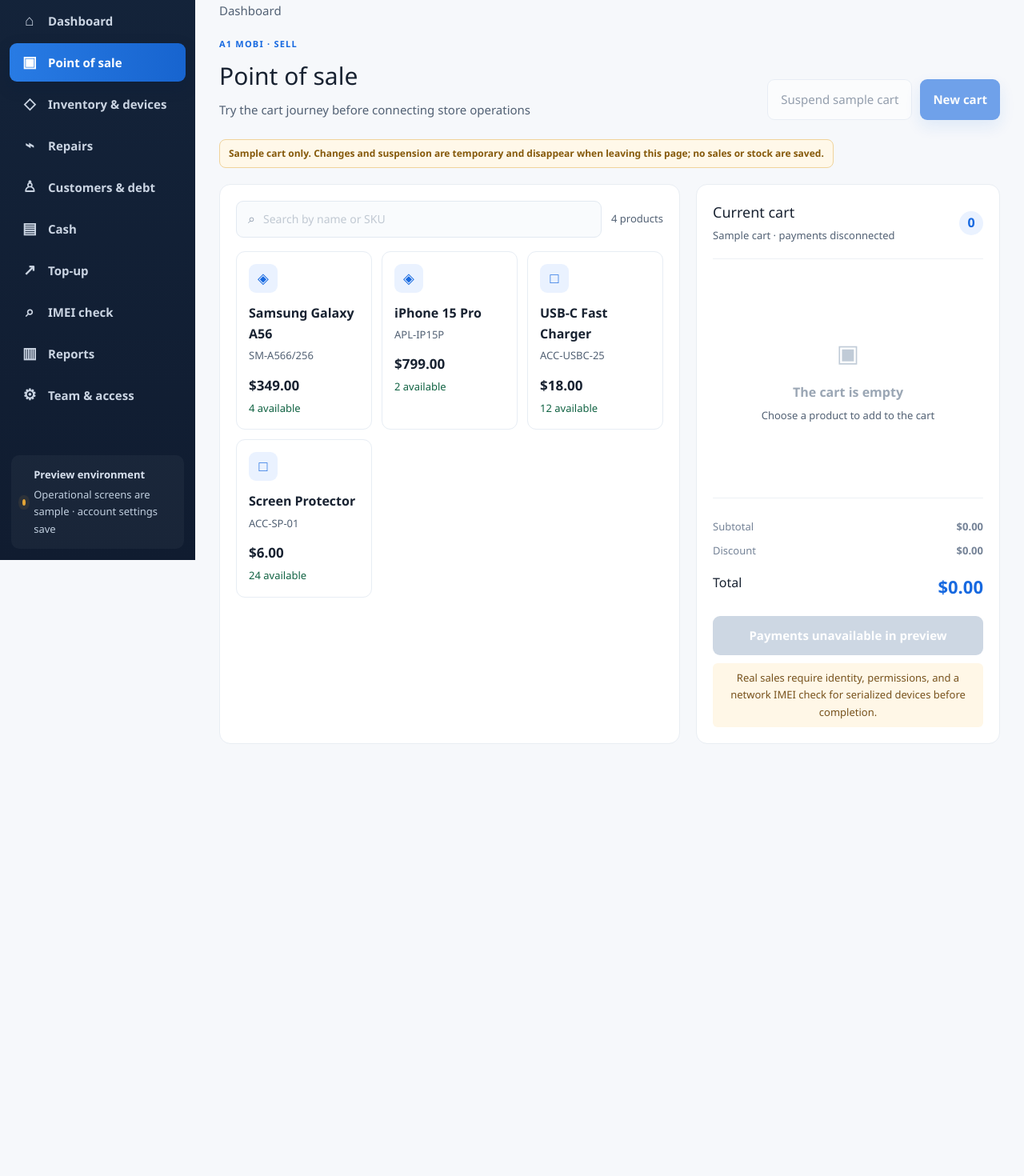
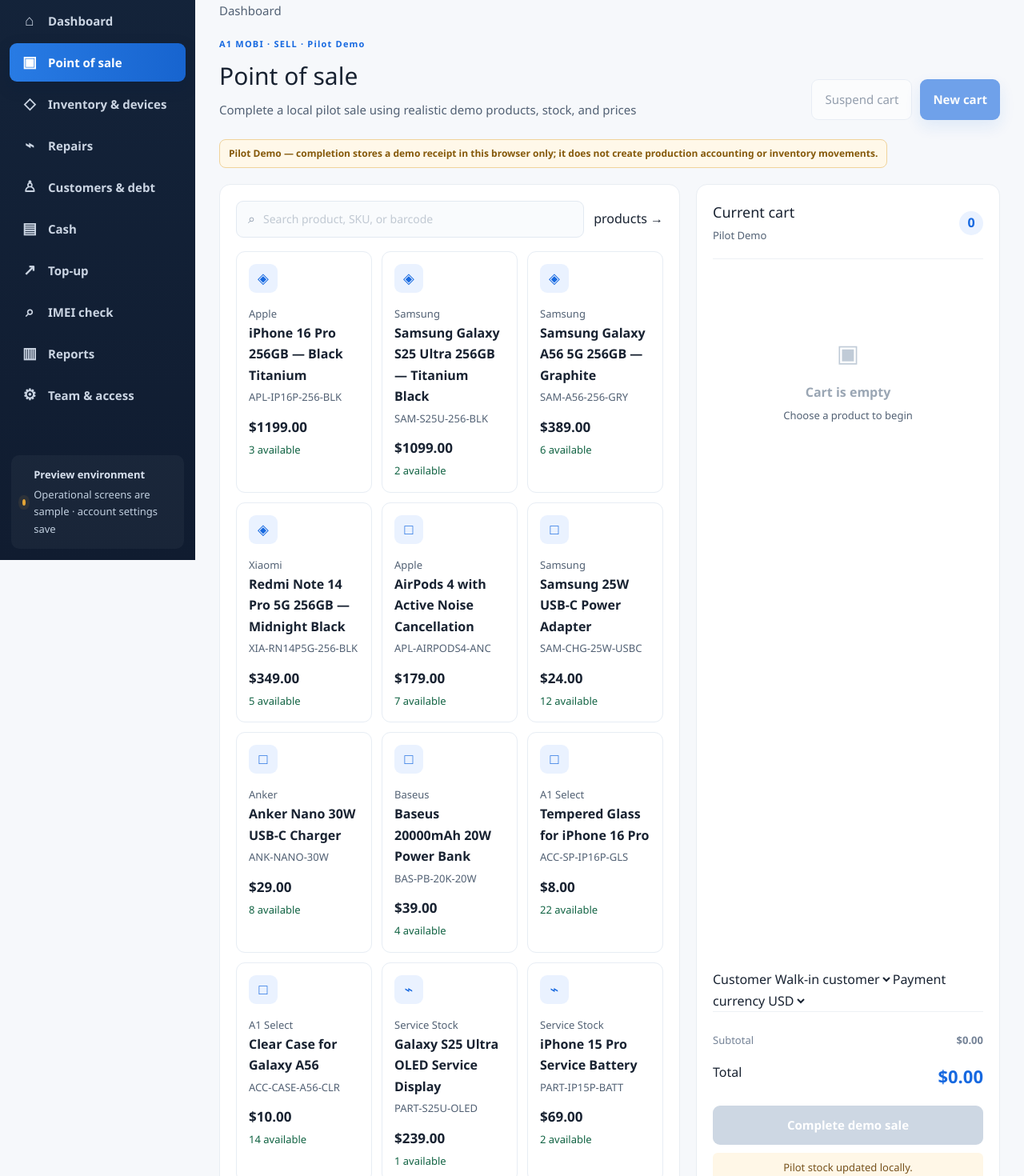
Before and after one commit to a1medianet/a1-mobi, a Next.js app: page /en/pos in a window 1280 px wide. Shown: the part 100-1570 px from the top of the page at 80% size. Before the commit the page ends 1060 px from the top, so only its background shows below. Built offline with nearby package versions, Linux system fonts and the light colour scheme.

Commit message:
Make POS a realistic local pilot sale flow

```diff
--- a/src/app/[locale]/pos/page.tsx
+++ b/src/app/[locale]/pos/page.tsx
@@ -1,112 +1,257 @@
 "use client";
-import { useState } from "react";
+
+import Link from "next/link";
+import { useEffect, useMemo, useState } from "react";
 import { useParams } from "next/navigation";
-import Link from "next/link";
+import { demoProducts, demoStore, type DemoProduct } from "@/demo/data";
 
-const products = [
-  { en:"Samsung Galaxy A56", ar:"Samsung Galaxy A56", sku:"SM-A566/256", price:349, stock:4, serial:true },
-  { en:"iPhone 15 Pro", ar:"iPhone 15 Pro", sku:"APL-IP15P", price:799, stock:2, serial:true },
-  { en:"USB-C Fast Charger", ar:"شاحن USB-C سريع", sku:"ACC-USBC-25", price:18, stock:12, serial:false },
-  { en:"Screen Protector", ar:"واقي شاشة", sku:"ACC-SP-01", price:6, stock:24, serial:false },
-];
-type Product = typeof products[number];
-type CartLine = { product: Product; quantity: number };
+type CartLine = { product: DemoProduct; quantity: number };
+type DemoReceipt = {
+  number: string;
+  customer: string;
+  totalUsd: number;
+  currency: "USD" | "LBP";
+  paidAmount: number;
+  createdAt: string;
+  items: number;
+};
+
 const copy = {
   ar: {
-    back:"لوحة التحكم", title:"نقطة البيع", subtitle:"جرّب رحلة السلة قبل ربطها بعمليات المتجر",
-    preview:"سلة توضيحية فقط. التغييرات والتعليق مؤقتة وتزول عند مغادرة الصفحة؛ لا تُحفظ مبيعات أو مخزون.",
-    suspend:"تعليق السلة التجريبية", resume:"استعادة السلة التجريبية", fresh:"سلة جديدة",
-    search:"ابحث بالاسم أو SKU", products:"منتجات", available:"متوفر", add:"أضف",
-    cart:"السلة الحالية", sample:"سلة توضيحية · الدفع غير متصل", empty:"السلة فارغة",
-    choose:"اختر منتجًا لإضافته إلى السلة", noResults:"لا توجد منتجات مطابقة",
-    subtotal:"المجموع الفرعي", discount:"الخصم", total:"الإجمالي", remove:"احذف", quantity:"الكمية",
-    more:"زيادة الكمية", less:"تقليل الكمية", blocked:"الدفع غير متاح في المعاينة",
-    note:"البيع الفعلي يتطلب هوية وصلاحيات وفحص IMEI شبكيًا للأجهزة التسلسلية قبل الإكمال.",
-    oneSuspend:"استعد السلة المعلقة أولًا؛ المعاينة تدعم سلة معلقة واحدة.",
+    back:"لوحة التحكم", title:"نقطة البيع", subtitle:"تجربة بيع كاملة محليًا بمنتجات ومخزون وأسعار تجريبية واقعية",
+    preview:"Pilot Demo — الإكمال هنا يحفظ إيصالًا تجريبيًا في هذا المتصفح فقط ولا ينشئ قيدًا محاسبيًا أو حركة مخزون إنتاجية.",
+    suspend:"تعليق السلة", resume:"استعادة السلة", fresh:"سلة جديدة",
+    search:"ابحث بالمنتج أو SKU أو الباركود", products:"منتجات", available:"متوفر", add:"أضف",
+    cart:"السلة الحالية", pilot:"Pilot Demo", empty:"السلة فارغة", choose:"اختر منتجًا للبدء", noResults:"لا توجد منتجات مطابقة",
+    subtotal:"المجموع", total:"الإجمالي", remove:"احذف", quantity:"الكمية", more:"زيادة", less:"تقليل",
+    customer:"العميل", walkin:"عميل نقدي", rami:"رامي درويش", lina:"لينا مصطفى",
+    currency:"عملة الدفع", usd:"USD", lbp:"LBP", rate:"سعر صرف تجريبي",
+    complete:"إكمال البيع التجريبي", completing:"جارٍ الإكمال…",
+    serialized:"يتطلب IMEI/Serial في الربط التشغيلي", receipt:"تم إنشاء إيصال تجريبي", receiptNo:"رقم الإيصال",
+    paid:"المدفوع", items:"العناصر", another:"عملية جديدة", local:"محفوظ محليًا على هذا المتصفح",
+    stockChanged:"تم تحديث مخزون التجربة محليًا.",
   },
   en: {
-    back:"Dashboard", title:"Point of sale", subtitle:"Try the cart journey before connecting store operations",
-    preview:"Sample cart only. Changes and suspension are temporary and disappear when leaving this page; no sales or stock are saved.",
-    suspend:"Suspend sample cart", resume:"Resume sample cart", fresh:"New cart",
-    search:"Search by name or SKU", products:"products", available:"available", add:"Add",
-    cart:"Current cart", sample:"Sample cart · payments disconnected", empty:"The cart is empty",
-    choose:"Choose a product to add to the cart", noResults:"No matching products",
-    subtotal:"Subtotal", discount:"Discount", total:"Total", remove:"Remove", quantity:"Quantity",
-    more:"Increase quantity", less:"Decrease quantity", blocked:"Payments unavailable in preview",
-    note:"Real sales require identity, permissions, and a network IMEI check for serialized devices before completion.",
-    oneSuspend:"Resume the suspended cart first; preview supports one suspended cart.",
+    back:"Dashboard", title:"Point of sale", subtitle:"Complete a local pilot sale using realistic demo products, stock, and prices",
+    preview:"Pilot Demo — completion stores a demo receipt in this browser only; it does not create production accounting or inventory movements.",
+    suspend:"Suspend cart", resume:"Resume cart", fresh:"New cart",
+    search:"Search product, SKU, or barcode", products:"products", available:"available", add:"Add",
+    cart:"Current cart", pilot:"Pilot Demo", empty:"Cart is empty", choose:"Choose a product to begin", noResults:"No matching products",
+    subtotal:"Subtotal", total:"Total", remove:"Remove", quantity:"Quantity", more:"Increase", less:"Decrease",
+    customer:"Customer", walkin:"Walk-in customer", rami:"Rami Darwish", lina:"Lina Mustafa",
+    currency:"Payment currency", usd:"USD", lbp:"LBP", rate:"Demo exchange rate",
+    complete:"Complete demo sale", completing:"Completing…",
+    serialized:"IMEI/Serial required when operational wiring is enabled", receipt:"Demo receipt created", receiptNo:"Receipt",
+    paid:"Paid", items:"Items", another:"New sale", local:"Stored locally in this browser", stockChanged:"Pilot stock updated locally.",
   },
+} as const;
+
+const customerOptions = {
+  ar:["عميل نقدي","رامي درويش","لينا مصطفى"],
+  en:["Walk-in customer","Rami Darwish","Lina Mustafa"],
 };
+
 export default function PosPage() {
   const { locale: raw } = useParams<{ locale: string }>();
-  const locale = raw === "en" ? "en" : "ar", t = copy[locale];
+  const locale = raw === "en" ? "en" : "ar";
+  const t = copy[locale];
   const [query,setQuery] = useState("");
   const [cart,setCart] = useState<CartLine[]>([]);
   const [suspended,setSuspended] = useState<CartLine[] | null>(null);
-  const filtered = products.filter(p => [p.ar,p.en,p.sku].some(value =>
-    value.toLowerCase().includes(query.trim().toLowerCase())));
+  const [customer,setCustomer] = useState(customerOptions[locale][0]);
+  const [currency,setCurrency] = useState<"USD" | "LBP">("USD");
+  const [receipt,setReceipt] = useState<DemoReceipt | null>(null);
+  const [stock,setStock] = useState<Record<string,number>>(() =>
+    Object.fromEntries(demoProducts.map(product => [product.id,product.stock])));
+  const [busy,setBusy] = useState(false);
+
+  useEffect(() => {
+    try {
+      const stored = localStorage.getItem("a1-mobi-pilot-stock");
+      if (stored) {
+        const parsed = JSON.parse(stored) as Record<string,number>;
+        setStock(current => ({...current,...parsed}));
+      }
+    } catch {
+      // Demo storage is optional; the POS still works without it.
+    }
+  },[]);
+
+  useEffect(() => {
+    setCustomer(customerOptions[locale][0]);
+  },[locale]);
+
+  const filtered = useMemo(() => {
+    const q = query.trim().toLowerCase();
+    return demoProducts.filter(product => !q || [
+      product.nameAr,product.nameEn,product.sku,product.barcode,product.brand,
+    ].some(value => value.toLowerCase().includes(q)));
+  },[query]);
+
   const total = cart.reduce((sum,line) => sum + line.product.price * line.quantity,0);
   const itemCount = cart.reduce((sum,line) => sum + line.quantity,0);
-  const limit = (p: Product) => p.serial ? 1 : p.stock;
-  const changeQuantity = (sku: string,delta: number) => setCart(current => current
-    .map(line => line.product.sku === sku ? {
-      ...line, quantity: Math.min(limit(line.product),line.quantity + delta),
-    } : line).filter(line => line.quantity > 0));
-  function addProduct(product: Product) {
-    setCart(current => current.some(line => line.product.sku === product.sku)
-      ? current.map(line => line.product.sku === product.sku
-        ? { ...line, quantity: Math.min(limit(product),line.quantity + 1) } : line)
-      : [...current,{ product, quantity:1 }]);
+  const paidAmount = currency === "USD" ? total : Math.round(total * demoStore.lbpRate / 1000) * 1000;
+
+  const available = (product: DemoProduct) => stock[product.id] ?? product.stock;
+  const limit = (product: DemoProduct) => product.serialized ? Math.min(1,available(product)) : available(product);
+
+  function changeQuantity(id: string,delta: number) {
+    setCart(current => current
+      .map(line => line.product.id === id
+        ? {...line,quantity:Math.min(limit(line.product),line.quantity+delta)}
+        : line)
+      .filter(line => line.quantity > 0));
   }
+
+  function addProduct(product: DemoProduct) {
+    if (available(product) <= 0) return;
+    setReceipt(null);
+    setCart(current => current.some(line => line.product.id === product.id)
+      ? current.map(line => line.product.id === product.id
+        ? {...line,quantity:Math.min(limit(product),line.quantity+1)}
+        : line)
+      : [...current,{product,quantity:1}]);
+  }
+
   function toggleSuspend() {
-    if (suspended && cart.length === 0) { setCart(suspended); setSuspended(null); }
-    else if (!suspended && cart.length > 0) { setSuspended(cart); setCart([]); }
+    if (suspended && cart.length === 0) {
+      setCart(suspended);
+      setSuspended(null);
+    } else if (!suspended && cart.length > 0) {
+      setSuspended(cart);
+      setCart([]);
+    }
   }
+
+  function resetSale() {
+    setCart([]);
+    setReceipt(null);
+    setCustomer(customerOptions[locale][0]);
+    setCurrency("USD");
+  }
+
+  function completeSale() {
+    if (!cart.length || busy) return;
+    setBusy(true);
+    const number = "DM-" + Date.now().toString().slice(-8);
+    const nextStock = {...stock};
+    for (const line of cart) nextStock[line.product.id] = Math.max(0,available(line.product)-line.quantity);
+    const demoReceipt: DemoReceipt = {
+      number,
+      customer,
+      totalUsd:total,
+      currency,
+      paidAmount,
+      createdAt:new Date().toISOString(),
+      items:itemCount,
+    };
+    try {
+      const prior = JSON.parse(localStorage.getItem("a1-mobi-pilot-sales") || "[]") as DemoReceipt[];
+      localStorage.setItem("a1-mobi-pilot-sales",JSON.stringify([demoReceipt,...prior].slice(0,20)));
+      localStorage.setItem("a1-mobi-pilot-stock",JSON.stringify(nextStock));
+    } catch {
+      // Local persistence is best-effort in demo mode.
+    }
+    setStock(nextStock);
+    setReceipt(demoReceipt);
+    setCart([]);
+    setBusy(false);
+  }
+
   const canSuspend = (cart.length > 0 && !suspended) || (cart.length === 0 && !!suspended);
-  return <main lang={locale} dir={locale === "ar" ? "rtl" : "ltr"} className="pos-page">
-    <header className="module-header"><div>
-      <Link href={`/${locale}`} className="back-link">{t.back}</Link>
-      <p className="module-kicker">A1 MOBI · SELL</p><h1>{t.title}</h1><p className="module-sub">{t.subtitle}</p>
-    </div><div className="module-actions">
-      <button className="soft-btn" onClick={toggleSuspend} disabled={!canSuspend}
-        title={suspended && cart.length > 0 ? t.oneSuspend : undefined}>{suspended ? t.resume : t.suspend}</button>
-      <button className="primary" onClick={() => setCart([])} disabled={cart.length === 0}>{t.fresh}</button>
-    </div></header>
+
+  return <main lang={locale} dir={locale === "ar" ? "rtl" : "ltr"} className="pos-page pilot-pos">
+    <header className="module-header">
+      <div>
+        <Link href={"/"+locale} className="back-link">{t.back}</Link>
+        <p className="module-kicker">A1 MOBI · SELL · {t.pilot}</p>
+        <h1>{t.title}</h1><p className="module-sub">{t.subtitle}</p>
+      </div>
+      <div className="module-actions">
+        <button className="soft-btn" onClick={toggleSuspend} disabled={!canSuspend}>{suspended?t.resume:t.suspend}</button>
+        <button className="primary" onClick={resetSale} disabled={!cart.length && !receipt}>{t.fresh}</button>
+      </div>
+    </header>
+
     <p className="preview-notice" role="status">{t.preview}</p>
-    <div className="pos-grid"><section className="product-panel" aria-label={t.products}>
-      <div className="module-toolbar"><label className="module-search"><span aria-hidden="true">⌕</span>
-        <input value={query} onChange={e => setQuery(e.target.value)} aria-label={t.search} placeholder={t.search} />
-      </label><span className="result-count" aria-live="polite">{filtered.length} {t.products}</span></div>
-      <div className="product-grid">{filtered.map(product =>
-        <button className="product-card" key={product.sku} onClick={() => addProduct(product)}>
-          <span className="sr-only">{t.add} </span><span className="product-symbol" aria-hidden="true">{product.serial ? "◈" : "□"}</span>
-          <b>{product[locale]}</b><small><bdi dir="ltr">{product.sku}</bdi></small>
-          <strong><bdi dir="ltr">${product.price.toFixed(2)}</bdi></strong><em>{product.stock} {t.available}</em>
-        </button>)}</div>{filtered.length === 0 && <p className="empty-search">{t.noResults}</p>}
-    </section><aside className="cart-panel" aria-label={t.cart}>
-      <div className="cart-head"><div><h2>{t.cart}</h2><small>{t.sample}</small></div>
-        <span className="cart-badge" aria-live="polite" aria-label={t.quantity}>{itemCount}</span></div>
-      <div className="cart-lines">{cart.length === 0
-        ? <div className="empty-cart"><span aria-hidden="true">▣</span><b>{t.empty}</b><small>{t.choose}</small></div>
-        : cart.map(({product,quantity}) => <div className="cart-line" key={product.sku}>
-          <span className="line-icon" aria-hidden="true">{product.serial ? "◈" : "□"}</span>
-          <div><b>{product[locale]}</b><small><bdi dir="ltr">{product.sku}</bdi></small></div>
-          <strong><bdi dir="ltr">${(product.price * quantity).toFixed(2)}</bdi></strong>
-          <div className="quantity-controls">
-            <button onClick={() => changeQuantity(product.sku,-1)} aria-label={t.less+" "+product[locale]}>−</button>
-            <output aria-label={t.quantity+" "+product[locale]}>{quantity}</output>
-            <button onClick={() => changeQuantity(product.sku,1)} disabled={quantity >= limit(product)}
-              aria-label={t.more+" "+product[locale]}>＋</button>
-            <button onClick={() => setCart(current => current.filter(line => line.product.sku !== product.sku))}
-              aria-label={t.remove+" "+product[locale]}>×</button>
-          </div>
-        </div>)}</div>
-      <div className="cart-summary"><div><span>{t.subtotal}</span><b><bdi dir="ltr">${total.toFixed(2)}</bdi></b></div>
-        <div><span>{t.discount}</span><b><bdi dir="ltr">$0.00</bdi></b></div>
-        <div className="cart-total"><span>{t.total}</span><strong><bdi dir="ltr">${total.toFixed(2)}</bdi></strong></div>
-        <button className="checkout-btn" disabled aria-describedby="checkout-note">{t.blocked}</button>
-        <small className="trust-note" id="checkout-note">{t.note}</small>
-      </div>
-    </aside></div>
+
+    {receipt && <section className="demo-receipt" role="status">
+      <div className="receipt-check">✓</div>
+      <div><small>{t.receipt}</small><h2><bdi dir="ltr">{receipt.number}</bdi></h2>
+        <p>{receipt.customer} · {receipt.items} {t.items}</p></div>
+      <div className="receipt-total"><small>{t.paid}</small>
+        <strong><bdi dir="ltr">{receipt.currency==="USD"?"$"+receipt.paidAmount.toFixed(2):receipt.paidAmount.toLocaleString()+" LBP"}</bdi></strong>
+        <span>{t.local}</span></div>
+      <button className="soft-btn" onClick={resetSale}>{t.another}</button>
+    </section>}
+
+    <div className="pos-grid">
+      <section className="product-panel" aria-label={t.products}>
+        <div className="module-toolbar">
+          <label className="module-search"><span aria-hidden="true">⌕</span>
+            <input value={query} onChange={event=>setQuery(event.target.value)} aria-label={t.search} placeholder={t.search}/>
+          </label>
+          <Link className="text-link" href={"/"+locale+"/products"}>{t.products} →</Link>
+        </div>
+        <div className="product-grid">{filtered.map(product => {
+          const remaining = available(product);
+          return <button className="product-card" key={product.id} onClick={()=>addProduct(product)} disabled={remaining<=0}>
+            <span className="product-symbol" aria-hidden="true">{product.type==="DEVICE"?"◈":product.type==="PART"?"⌁":"□"}</span>
+            <small>{product.brand}</small>
+            <b>{locale==="ar"?product.nameAr:product.nameEn}</b>
+            <small><bdi dir="ltr">{product.sku}</bdi></small>
+            <strong><bdi dir="ltr">{"$"+product.price.toFixed(2)}</bdi></strong>
+            <em>{remaining} {t.available}</em>
+          </button>;
+        })}</div>
+        {filtered.length===0 && <p className="empty-search">{t.noResults}</p>}
+      </section>
+
+      <aside className="cart-panel" aria-label={t.cart}>
+        <div className="cart-head"><div><h2>{t.cart}</h2><small>{t.pilot}</small></div>
+          <span className="cart-badge" aria-live="polite">{itemCount}</span></div>
+
+        <div className="cart-lines">{cart.length===0
+          ? <div className="empty-cart"><span aria-hidden="true">▣</span><b>{t.empty}</b><small>{t.choose}</small></div>
+          : cart.map(({product,quantity}) => <div className="cart-line" key={product.id}>
+            <span className="line-icon" aria-hidden="true">{product.serialized?"◈":"□"}</span>
+            <div><b>{locale==="ar"?product.nameAr:product.nameEn}</b><small><bdi dir="ltr">{product.sku}</bdi></small>
+              {product.serialized && <small className="serialized-hint">{t.serialized}</small>}</div>
+            <strong><bdi dir="ltr">{"$"+(product.price*quantity).toFixed(2)}</bdi></strong>
+            <div className="quantity-controls">
+              <button onClick={()=>changeQuantity(product.id,-1)} aria-label={t.less}>−</button>
+              <output aria-label={t.quantity}>{quantity}</output>
+              <button onClick={()=>changeQuantity(product.id,1)} disabled={quantity>=limit(product)} aria-label={t.more}>＋</button>
+              <button onClick={()=>setCart(current=>current.filter(line=>line.product.id!==product.id))} aria-label={t.remove}>×</button>
+            </div>
+          </div>)}
+        </div>
+
+        <div className="pilot-checkout-fields">
+          <label>{t.customer}
+            <select value={customer} onChange={event=>setCustomer(event.target.value)}>
+              {customerOptions[locale].map(option=><option key={option}>{option}</option>)}
+            </select>
+          </label>
+          <label>{t.currency}
+            <select value={currency} onChange={event=>setCurrency(event.target.value as "USD"|"LBP")}>
+              <option value="USD">{t.usd}</option><option value="LBP">{t.lbp}</option>
+            </select>
+          </label>
+        </div>
+
+        <div className="cart-summary">
+          <div><span>{t.subtotal}</span><b><bdi dir="ltr">{"$"+total.toFixed(2)}</bdi></b></div>
+          {currency==="LBP" && <div><span>{t.rate}</span><b><bdi dir="ltr">{demoStore.lbpRate.toLocaleString()} LBP/USD</bdi></b></div>}
+          <div className="cart-total"><span>{t.total}</span><strong><bdi dir="ltr">
+            {currency==="USD"?"$"+total.toFixed(2):paidAmount.toLocaleString()+" LBP"}
+          </bdi></strong></div>
+          <button className="checkout-btn" onClick={completeSale} disabled={!cart.length||busy}>
+            {busy?t.completing:t.complete}
+          </button>
+          <small className="trust-note">{t.stockChanged}</small>
+        </div>
+      </aside>
+    </div>
   </main>;
 }
```
